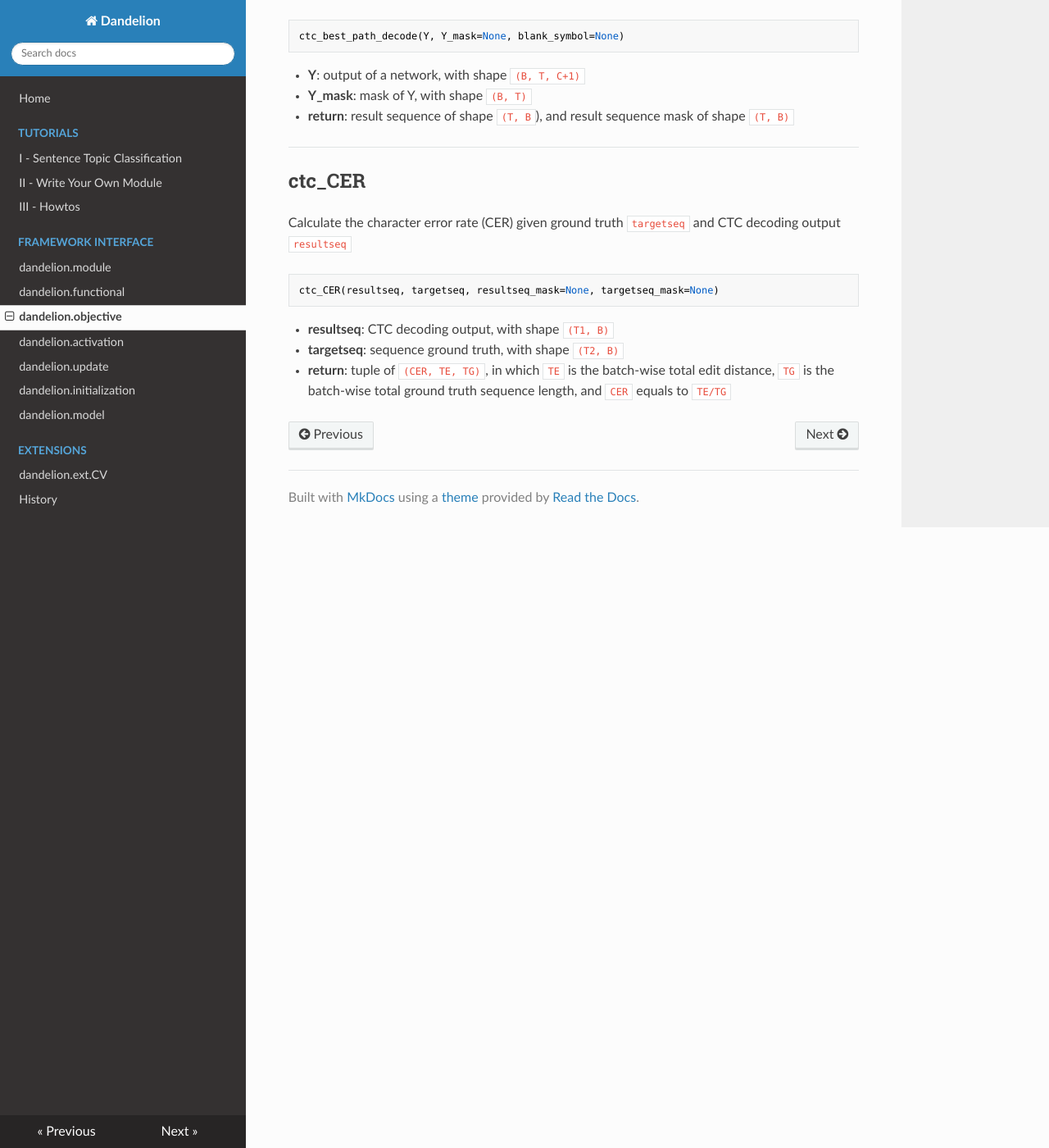
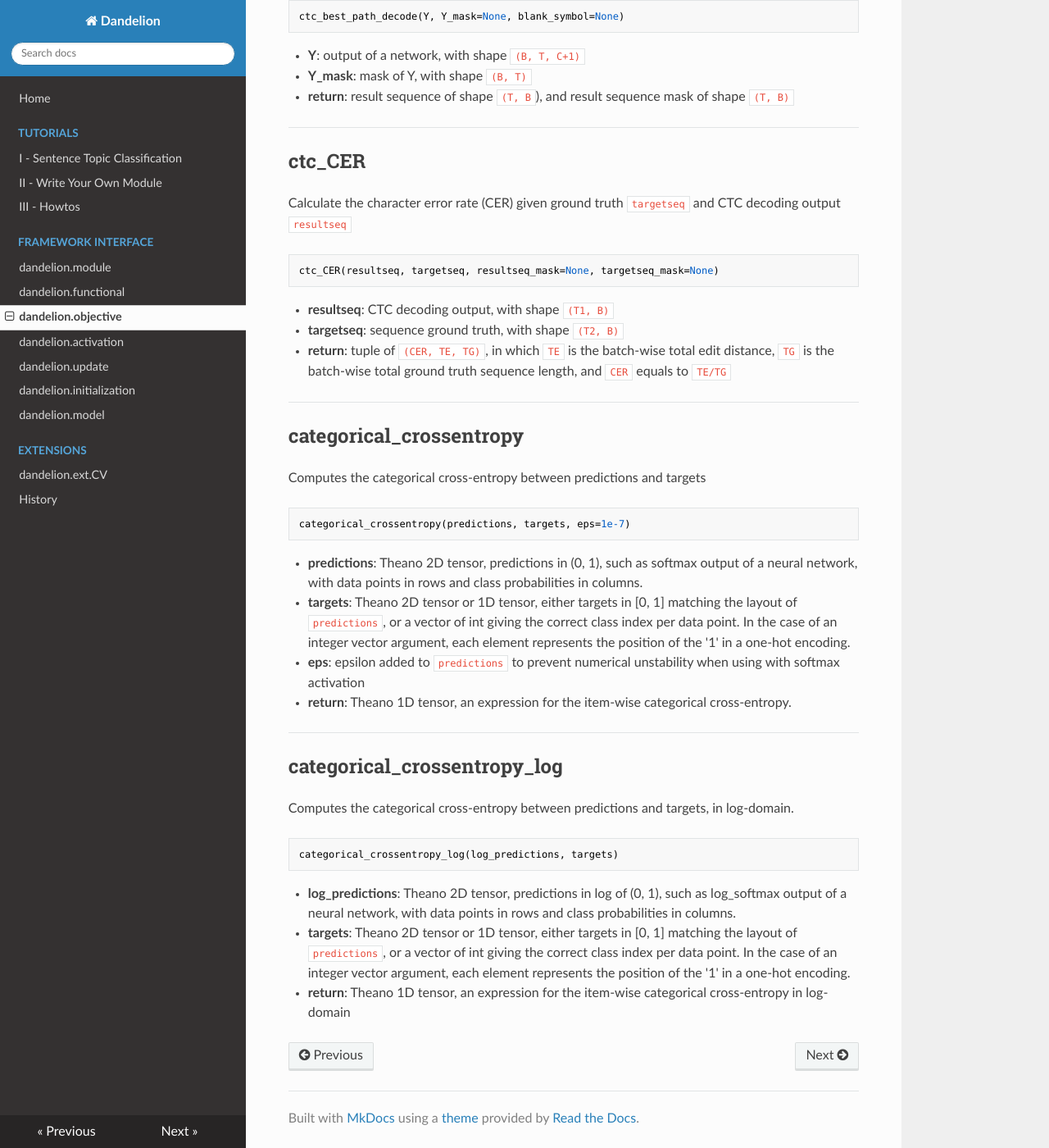
Before and after one commit to david-leon/Dandelion, an MkDocs documentation site: the page built from docs/dandelion_objective.md, in a window 1280 px wide and 1400 px high, scrolled down 950 px. Shown: the whole window at 82% size. Built offline with MkDocs 1.6.1, drawn with Linux system fonts in a browser that asks for light colours; nearby versions of some CDN libraries; old or Windows-style settings are respelled for this version of MkDocs; some of the changed text lies outside the part shown.

Commit message:
## version 0.16.3 [7-3-2018] * **NEW**: add `activation::log_softmax()` for more numerically stable softmax. * **NEW**: add `objective::categorical_crossentropy_log()` for more numerically stable categorical cross-entropy * **MODIFIED**: add `eps` argument to `objective::categorical_crossentropy()` for numerical stability purpose. Note 1e-7 is set as default value of `eps`. You can set it to 0 to get the old `categorical_crossentropy()` back.

````diff
--- a/dandelion/__init__.py
+++ b/dandelion/__init__.py
@@ -8,5 +8,5 @@ from . import functional
 from . import model
 from . import ext
 
-__version__ = "0.16.2"
+__version__ = "0.16.3"
 __author__  = "David Leon (Dawei Leng)"
--- a/docs/dandelion_objective.md
+++ b/docs/dandelion_objective.md
@@ -43,3 +42,24 @@ ctc_CER(resultseq, targetseq, resultseq_mask=None, targetseq_mask=None)
 * **resultseq**: CTC decoding output, with shape `(T1, B)`
 * **targetseq**: sequence ground truth, with shape `(T2, B)`
 * **return**: tuple of `(CER, TE, TG)`, in which `TE` is the batch-wise total edit distance, `TG` is the batch-wise total ground truth sequence length, and `CER` equals to `TE/TG`
+
+_______________________________________________________________________
+## categorical_crossentropy
+Computes the categorical cross-entropy between predictions and targets
+```python
+categorical_crossentropy(predictions, targets, eps=1e-7)
+```
+* **predictions**: Theano 2D tensor, predictions in (0, 1), such as softmax output of a neural network, with data points in rows and class probabilities in columns.
+* **targets**: Theano 2D tensor or 1D tensor, either targets in [0, 1] matching the layout of `predictions`, or a vector of int giving the correct class index per data point. In the case of an integer vector argument, each element represents the position of the '1' in a one-hot encoding.
+* **eps**: epsilon added to `predictions` to prevent numerical unstability when using with softmax activation
+* **return**: Theano 1D tensor, an expression for the item-wise categorical cross-entropy.
+
+_______________________________________________________________________
+## categorical_crossentropy_log
+Computes the categorical cross-entropy between predictions and targets, in log-domain.
+```python
+categorical_crossentropy_log(log_predictions, targets)
+```
+* **log_predictions**: Theano 2D tensor, predictions in log of (0, 1), such as log_softmax output of a neural network, with data points in rows and class probabilities in columns.
+* **targets**: Theano 2D tensor or 1D tensor, either targets in [0, 1] matching the layout of `predictions`, or a vector of int giving the correct class index per data point. In the case of an integer vector argument, each element represents the position of the '1' in a one-hot encoding.
+* **return**: Theano 1D tensor, an expression for the item-wise categorical cross-entropy in log-domain
````
Also changed, not shown: other parts of docs/dandelion_objective.md (+0 -1 lines), docs/dandelion_activation.md (+9 -1 lines), docs/history.md (+5 -0 lines), docs/index.md (+0 -3 lines), 2 other files.
